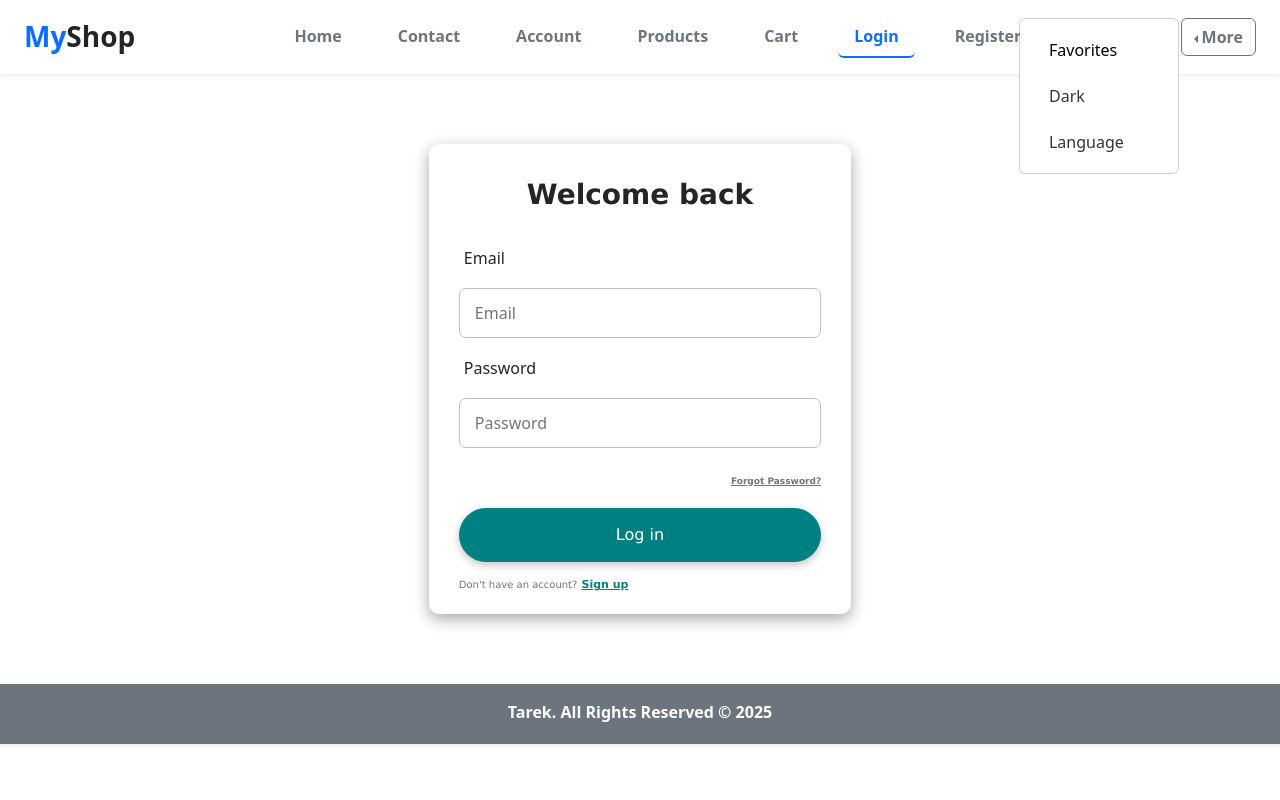
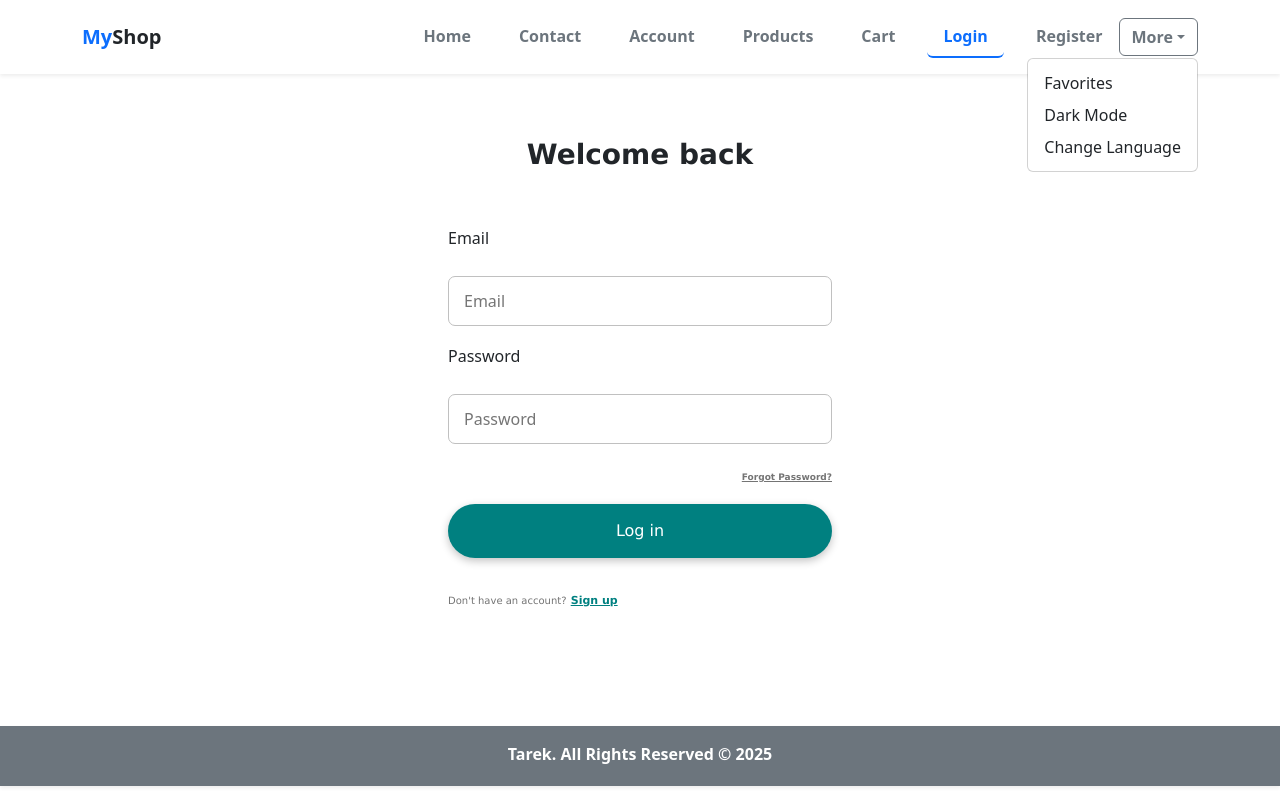
Before and after one commit to TaRek-ElSayed02/ECommerce, a React (Vite) app: page /login in a window 1280 px wide. Both pictures are taken after a click on the button "More". Built offline with nearby package versions, Linux system fonts and the light colour scheme.

Commit message:
edit responsibility

```diff
--- a/server/db.json
+++ b/server/db.json
@@ -271,6 +271,36 @@
       "email": "tarekelsayedeldesoki@gmail.com",
       "username": "Tarek Elsayed Eldesoki",
       "password": "123456789"
+    },
+    {
+      "id": "b911",
+      "email": "tarekswew24@gmail.com",
+      "username": "Tarek Elsayed",
+      "password": "123456789"
+    },
+    {
+      "id": "f64c",
+      "email": "Trekswe24@gmail.com",
+      "username": "Tarek ELsayed",
+      "password": "123456789"
+    },
+    {
+      "id": "8293",
+      "email": "tarekee@gmail.com",
+      "username": "Tarek Mohamed ",
+      "password": "123456789"
+    },
+    {
+      "id": "7d18",
+      "email": "tareksayed@gmail.com",
+      "username": "Tarek Elsayed Eldesoki",
+      "password": "123456789"
+    },
+    {
+      "id": "9f20",
+      "email": "mohame@gmail.com",
+      "username": "Mohamed E",
+      "password": "123456789"
     }
   ]
 }
--- a/src/component/Forms/LoginForm.css
+++ b/src/component/Forms/LoginForm.css
@@ -140,3 +140,39 @@
   font-size: 12px;
   margin: 0;
 }
+
+
+
+.form-wrapper{
+  display: flex;
+  flex-direction: column;
+  gap: 20px;
+  width: 30%;
+  margin: auto;
+  height: 75.3vh;
+  margin-top: 50px;
+}
+
+
+
+@media screen and (max-width:768px) {
+  .form-wrapper{
+    width: 50%;
+    height: 80vh;
+    margin-top:0px !important;
+  }
+
+}
+
+@media screen and (max-width:480px) {
+  .form-wrapper{
+    width: 80%;
+    height: 80vh;
+    margin-top:0px !important;
+  }
+
+}
+
+
+
+/***********************************/
--- a/src/component/Forms/LoginForm.jsx
+++ b/src/component/Forms/LoginForm.jsx
@@ -46,30 +46,26 @@ const LoginForm = () => {
     };
 
     return (
-        <div className="class-container">
+        <div className="login-container">
             <Header />
-        <div className="form-container" style={{ marginBlock:"70px",width:"33%"}}>
+            <div  className="form-wrapper">
                 <p className="title">Welcome back</p>
                 <form onSubmit={handleSubmit} className="form">
-              <label htmlFor="inputEmail" className="form-label" style={{margin:"0" ,marginLeft:"5px"}}>Email</label>
-
+                    <label htmlFor="inputEmail" className="form-label">Email</label>
                     <input
                         type="email"
                         className="input"
                         placeholder="Email"
-                    name="email"
                         value={email}
                         onChange={(e) => setEmail(e.target.value)}
                     />
                     {errors.email && <p className="error text-danger">{errors.email}</p>}
 
-              <label htmlFor="inputPassword" className="form-label" style={{margin:"0" ,marginLeft:"5px"}}>Password</label>
-
+                    <label htmlFor="inputPassword" className="form-label">Password</label>
                     <input
                         type="password"
                         className="input"
                         placeholder="Password"
-                    name="password"
                         value={password}
                         onChange={(e) => setPassword(e.target.value)}
                     />
@@ -82,7 +78,7 @@ const LoginForm = () => {
                     <p className="page-link">
                         <span className="page-link-label">Forgot Password?</span>
                     </p>
-                <button className="form-btn" >Log in</button>
+                    <button className="form-btn">Log in</button>
                 </form>
 
                 <p className="sign-up-label">
--- a/src/component/Forms/RegisterForm.jsx
+++ b/src/component/Forms/RegisterForm.jsx
@@ -1,25 +1,34 @@
-import React from "react";
+import React, { useState } from "react";
 import styles from "./form.module.css";
 import { useForm } from "react-hook-form";
 import { useDispatch, useSelector } from "react-redux";
 import { fetchRegister } from "../../slices/authSlice.js";
 import Footer from "../Footer/Footer.jsx";
 import Header from "../Header/Header.jsx";
-import { Toast } from "react-bootstrap";
+import { Toast, ToastContainer } from "react-bootstrap";
 
 const RegistrationForm = () => {
   const dispatch = useDispatch();
   const { registerError } = useSelector((state) => state.auth);
+  const [successMessage, setSuccessMessage] = useState("");
 
   const {
     register,
     formState: { errors },
     handleSubmit,
+    reset,
   } = useForm();
 
-  const onSubmit = (data) => {
-    dispatch(fetchRegister(data));
+  const onSubmit = async (data) => {
+    try {
+      await dispatch(fetchRegister(data)).unwrap();
+      setSuccessMessage("Registration successful! You can now log in.");
+      reset(); // Clear form fields
+    } catch (error) {
+      console.error("Registration failed:", error);
+    }
   };
+
   return (
     <div>
       <Header />
@@ -83,10 +92,20 @@ const RegistrationForm = () => {
 
             {registerError && <div className="alert alert-danger">{registerError}</div>}
 
-            <button type="submit" className="btn w-100" style={{ backgroundColor: "#008080", color: "white", borderRadius:"30px",paddingBlock:"15px" }}>Sign Up</button>
+            <button type="submit" className="btn w-100" style={{ backgroundColor: "#008080", color: "white", borderRadius: "30px", paddingBlock: "15px" }}>
+              Sign Up
+            </button>
           </form>
         </div>
       </div>
+
+      {/* Success Toast Message */}
+      <ToastContainer position="top-center" className="p-3">
+        <Toast show={!!successMessage} onClose={() => setSuccessMessage("")} delay={3000} autohide bg="success">
+          <Toast.Body className="text-white">{successMessage}</Toast.Body>
+        </Toast>
+      </ToastContainer>
+
       <Footer />
     </div>
   );
--- a/src/component/Header/Header.jsx
+++ b/src/component/Header/Header.jsx
@@ -1,8 +1,8 @@
+import React from "react";
 import { NavLink } from "react-router-dom";
 import { useTheme } from "../../context/ThemeContext";
 import { useLanguage } from "../../context/LanguageContext";
-import React from "react";
-import { Dropdown, ButtonGroup, Button } from "react-bootstrap";
+import { Navbar, Nav, Container, Dropdown, Button, ButtonGroup } from "react-bootstrap";
 import "bootstrap/dist/css/bootstrap.min.css";
 
 const Header = () => {
@@ -10,93 +10,57 @@ const Header = () => {
   const { toggleLanguage } = useLanguage();
 
   return (
-    <header
-      className={`py-3 px-4 d-flex align-items-center justify-content-between shadow-sm position-sticky top-0 w-100 ${theme === "light" ? "bg-white" : "bg-dark text-white"
-        }`}
+    <Navbar
+      expand="lg"
+      className={`py-3 shadow-sm position-sticky top-0 w-100 ${theme === "light" ? "bg-white" : "bg-dark text-white"}`}
       style={{ zIndex: 1000 }}
     >
-      {/* Logo */}
-      <h3 className={`fw-bold m-0 ${theme === "light" ? "text-dark" : "text-light"}`}>
+      <Container>
+        {/* Brand / Logo */}
+        <Navbar.Brand className={`fw-bold ${theme === "light" ? "text-dark" : "text-light"}`}>
           <span className="text-primary">My</span>Shop
-      </h3>
+        </Navbar.Brand>
 
-      {/* Navigation Links */}
-      <nav className="d-flex gap-4">
+        {/* Navbar Toggle Button (For Mobile) */}
+        <Navbar.Toggle aria-controls="navbar-nav" className="border-0" />
+
+        {/* Navbar Links */}
+        <Navbar.Collapse id="navbar-nav">
+          <Nav className="ms-auto gap-3">
             {["Home", "Contact", "Account", "Products", "Cart", "Login", "Register"].map((item) => (
               <NavLink
                 key={item}
                 to={`/${item.toLowerCase()}`}
                 className={({ isActive }) =>
-              `fw-bold text-decoration-none px-3 py-2 rounded ${isActive
-                ? "text-primary border-bottom border-2 border-primary"
-                : "text-secondary"
-              }`
+                  `fw-bold text-decoration-none px-3 py-2 rounded ${isActive ? "text-primary border-bottom border-2 border-primary" : "text-secondary"}`
                 }
                 style={{ transition: "0.3s ease-in-out" }}
               >
                 {item}
               </NavLink>
             ))}
-      </nav>
+          </Nav>
 
-      {/* Theme & Language Buttons */}
-      <div className="d-flex gap-3">
-
-
-        <div>
-          <Dropdown as={ButtonGroup} drop="start">
-            <Dropdown.Toggle variant="white" className="text-secondary fw-bold">More</Dropdown.Toggle>
+          {/* Theme & Language Dropdown */}
+          <div className="d-flex align-items-center gap-3 mt-3 mt-lg-0">
+            <Dropdown as={ButtonGroup} align="end">
+              <Dropdown.Toggle variant="white" className="text-secondary fw-bold">
+                More
+              </Dropdown.Toggle>
               <Dropdown.Menu>
-              <Dropdown.Item >
-                <button
-                  className="btn"
-                  style={{
-                    transition: "0.3s ease-in-out",
-                  }}
-                >
-                  <NavLink
-                    to="/Favorites"
-                   style={{textDecoration:"none",color:"black"}}
-
-                  >
+                <Dropdown.Item as={NavLink} to="/favorites">
                   Favorites
-                  </NavLink>
-                </button>
                 </Dropdown.Item>
-              <Dropdown.Item >
-                <button
-                  onClick={toggleTheme}
-                  className="btn"
-                  style={{
-                    // backgroundColor: theme === "light" ? "#f8f9fa" : "#333",
-                    color: theme === "light" ? "#333" : "black",
-                    // border: "1px solid #ddd",
-                    transition: "0.3s ease-in-out",
-                  }}
-                >
-                  {theme === "light" ? "Dark" : "Light"}
-                </button>
+                <Dropdown.Item onClick={toggleTheme}>
+                  {theme === "light" ? "Dark Mode" : "Light Mode"}
                 </Dropdown.Item>
-              <Dropdown.Item >
-                <button
-                  onClick={toggleLanguage}
-                  className="btn"
-                  style={{
-                    // backgroundColor: theme === "light" ? "#f8f9fa" : "#333",
-                    color: theme === "light" ? "#333" : "black",
-                    // border: "1px solid #ddd",
-                    transition: "0.3s ease-in-out",
-                  }}
-                >
-                  Language
-                </button>
-              </Dropdown.Item>
+                <Dropdown.Item onClick={toggleLanguage}>Change Language</Dropdown.Item>
               </Dropdown.Menu>
             </Dropdown>
           </div>
-
-      </div>
-    </header>
+        </Navbar.Collapse>
+      </Container>
+    </Navbar>
   );
 };
 
--- a/src/pages/Account.jsx
+++ b/src/pages/Account.jsx
@@ -2,6 +2,7 @@ import React from "react";
 import { useDispatch, useSelector } from "react-redux";
 import { logout } from "../slices/authSlice.js";
 import { useNavigate } from "react-router-dom";
+import "./Account.css";
 
 const Account = () => {
   const dispatch = useDispatch();
@@ -20,11 +21,11 @@ const Account = () => {
   };
 
   return (
-    <div className="d-flex justify-content-center vh-80 ">
-      <div className="card p-4 shadow-lg rounded-4 text-center" style={{ width: "550px",marginTop:"170px" }}>
-        <h2 className="fw-bold text-secondry">{user.username}</h2>
-        <p className="text-muted mb-4">{user.email}</p>
-        <button className="btn btn-outline-danger w-100 py-2" onClick={handleLogout}>
+    <div className="account-container">
+      <div className="account-card">
+        <h2 className="username">{user.username}</h2>
+        <p className="email">{user.email}</p>
+        <button className="logout-btn" onClick={handleLogout}>
           Logout
         </button>
       </div>
--- a/src/pages/Products.jsx
+++ b/src/pages/Products.jsx
@@ -30,7 +30,7 @@ const Products = () => {
     return (
         <div className="container my-5">
             <h2 className="text-center mb-4">Our Products</h2>
-            <div className="row">
+            <div className="row" >
                 {products.map((product) => {
                     const isFavorite = favorites.some((item) => item.id === product.id);
 
--- /dev/null
+++ b/src/pages/account.css
@@ -0,0 +1,72 @@
+/* Main Container */
+.account-container {
+    display: flex;
+    align-items: center;
+    justify-content: center;
+    min-height: 80vh;
+    padding: 20px;
+}
+
+/* Account Card */
+.account-card {
+    width: 100%;
+    max-width: 550px;
+    padding: 20px;
+    background: #fff;
+    box-shadow: 0 4px 10px rgba(0, 0, 0, 0.1);
+    border-radius: 10px;
+    text-align: center;
+}
+
+/* Username */
+.username {
+    font-size: 1.5rem;
+    font-weight: bold;
+    color: #333;
+}
+
+/* Email */
+.email {
+    font-size: 1rem;
+    color: #6c757d;
+    margin-bottom: 20px;
+}
+
+/* Logout Button */
+.logout-btn {
+    width: 100%;
+    padding: 12px;
+    font-size: 1rem;
+    background-color: #6c757d;
+    color: white;
+    border: none;
+    border-radius: 25px;
+    cursor: pointer;
+    transition: 0.3s;
+}
+
+.logout-btn:hover {
+    background-color: #c82333;
+}
+
+/* Responsive Design */
+@media (max-width: 768px) {
+    .account-card {
+        max-width: 90%;
+        padding: 15px;
+    }
+}
+
+@media (max-width: 480px) {
+    .username {
+        font-size: 1.2rem;
+    }
+
+    .email {
+        font-size: 0.9rem;
+    }
+
+    .logout-btn {
+        font-size: 0.9rem;
+    }
+}
```
Lines whose indentation alone changed are shown as unchanged.
